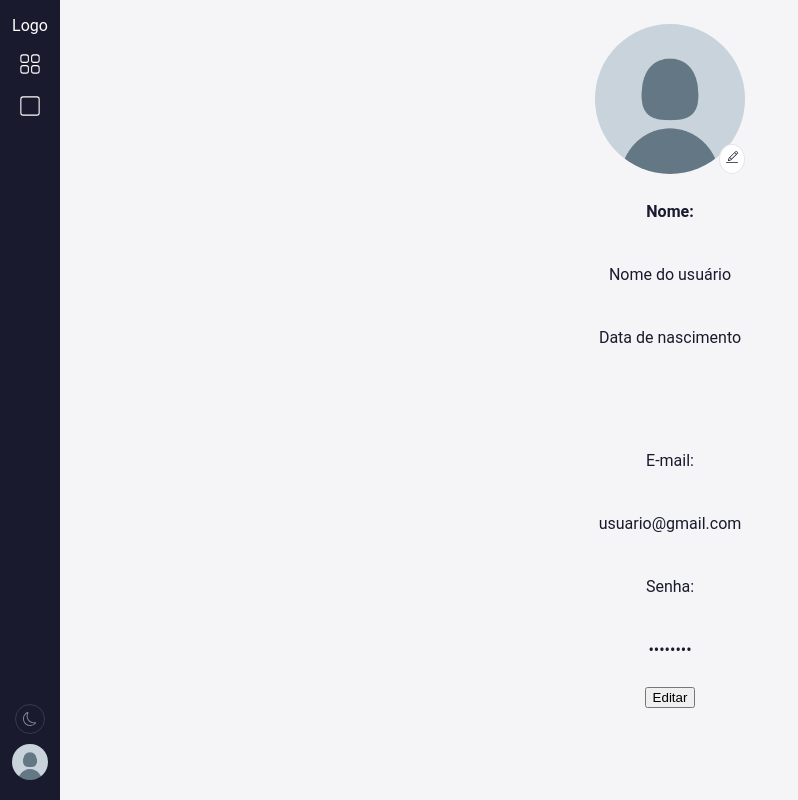
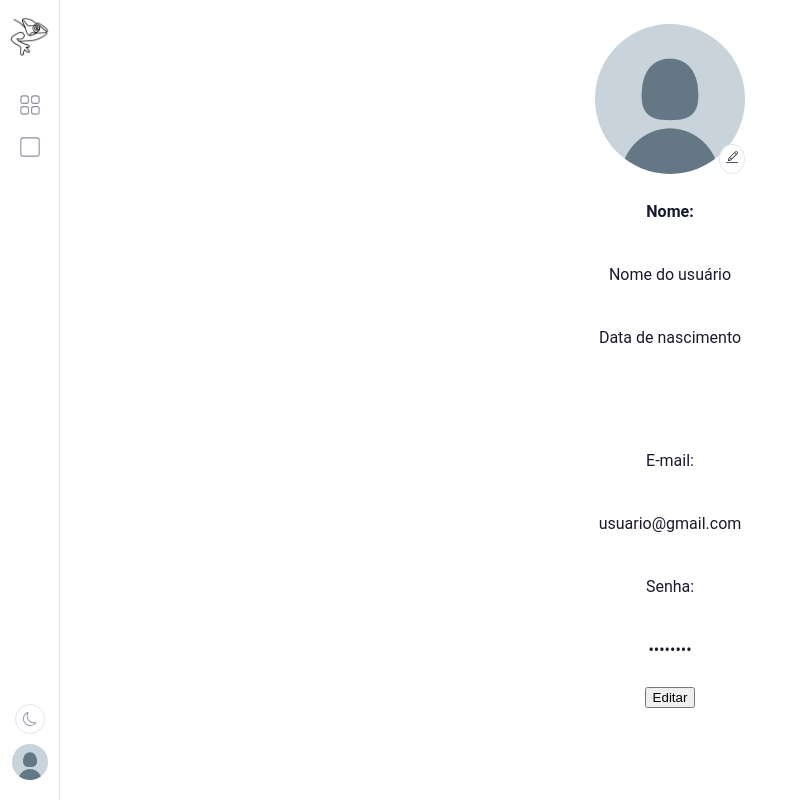
Before and after one commit to insper-classroom/2026-1-progeficaz-projeto3-front-super_awesome_team, a React (Vite) app: page /perfil in a window 1280 px wide. Shown: the whole page, without its empty margins (0-798 px from the left). Built offline with nearby package versions, Linux system fonts and the light colour scheme.

Commit message:
style: adicao de logo no sidbar

```diff
--- a/src/components/Sidebar/Sidebar.module.css
+++ b/src/components/Sidebar/Sidebar.module.css
@@ -6,11 +6,12 @@
   width: 60px;
   height: 100vh;
   background-color: var(--sidebar-bg);
+  border-right: 1px solid var(--border);
   display: flex;
   flex-direction: column;
   align-items: center;
   padding: 16px 0;
-  transition: background-color 0.25s;
+  transition: background-color 0.25s, border-color 0.25s;
 }
 
 /* Links principais agrupados no centro */
@@ -26,7 +27,11 @@
 }
 
 .logo {
-  color: white;
+  width: 42px;
+  height: auto;
+  display: block;
+  object-fit: contain;
+  margin-bottom: 18px;
 }
 
 /* Label aparece ao passar o mouse no ícone */
@@ -35,7 +40,13 @@
   display: flex;
   flex-direction: column;
   align-items: center;
-  color: white;
+  color: var(--text-muted);
+  text-decoration: none;
+  transition: color 0.2s;
+}
+
+.links a:hover {
+  color: var(--primary);
 }
 
 .links a svg {
@@ -58,14 +69,14 @@
 /* Botão de alternância de tema — sutil, acima da foto */
 .btnTema {
   background: transparent;
-  border: 1px solid #ffffff22;
+  border: 1px solid var(--border);
   border-radius: 50%;
   width: 30px;
   height: 30px;
   display: flex;
   align-items: center;
   justify-content: center;
-  color: #8e8ea0;
+  color: var(--text-muted);
   font-size: 14px;
   cursor: pointer;
   margin-bottom: 10px;
--- a/src/components/Sidebar/index.jsx
+++ b/src/components/Sidebar/index.jsx
@@ -10,9 +10,14 @@ export function Sidebar() {
   const { foto } = useUser()
   const { tema, alternarTema } = useTema()
 
+  let logoSidebar = '/logo_preta.png'
+  if (tema === 'dark') {
+    logoSidebar = '/logo_branca.png'
+  }
+
   return (
     <nav className={styles.sidebar}>
-      <div className={styles.logo}>Logo</div>
+      <img className={styles.logo} src={logoSidebar} alt="Logo" />
 
       <div className={styles.links}>
         {/* Links principais */}
--- a/src/styles/global.css
+++ b/src/styles/global.css
@@ -7,14 +7,14 @@
 :root {
   --primary:        #047857;
   --primary-muted:  #d1fae5;
-  --bg:             #f5f5f7;
+  --bg:             #ffffff;
   --surface:        #ffffff;
   --border:         #e4e4ef;
   --text:           #1a1a2e;
   --text-muted:     #8e8ea0;
   --positive:       #047857;
   --negative:       #dc2626;
-  --sidebar-bg:     #1a1a2e;
+  --sidebar-bg:     #ffffff;
 }
 
 /* Variáveis de design — tema escuro */
```
Also changed, not shown: public/logo_branca.png (added), public/logo_preta.png (added).
